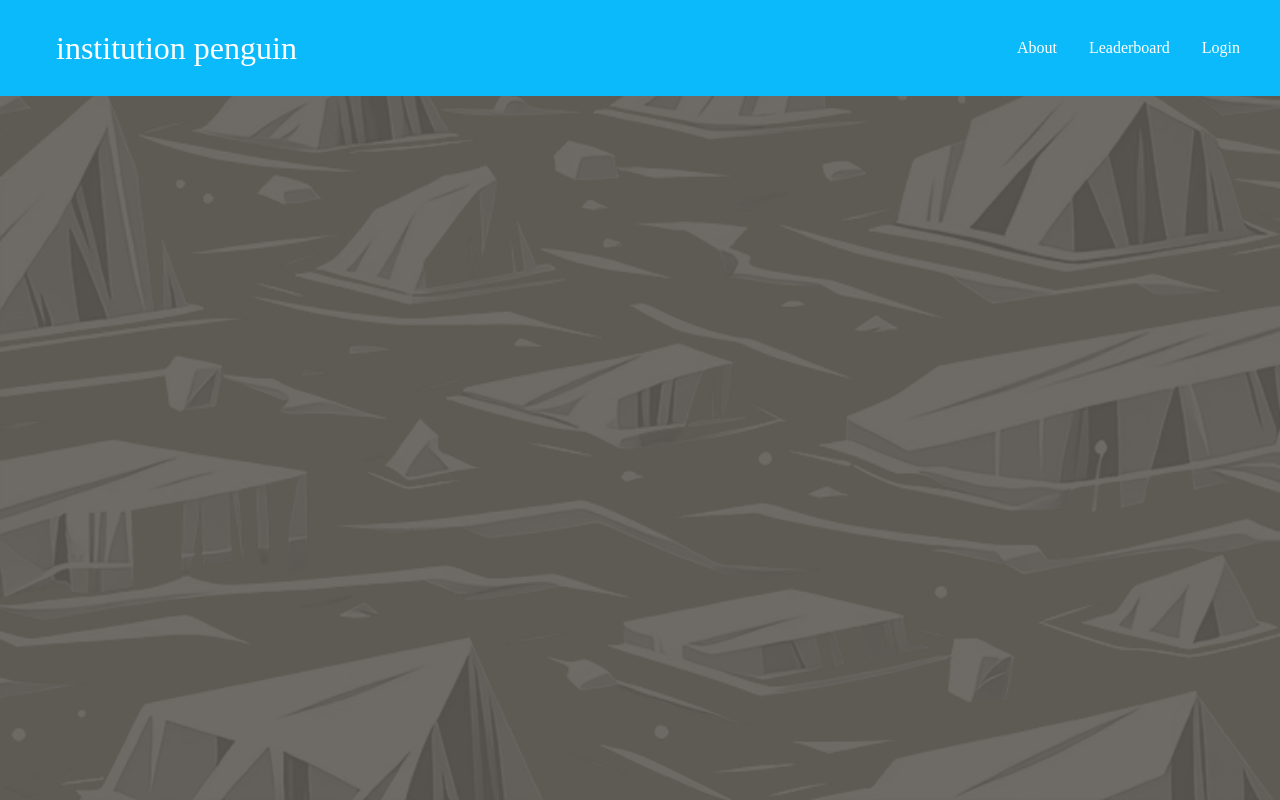
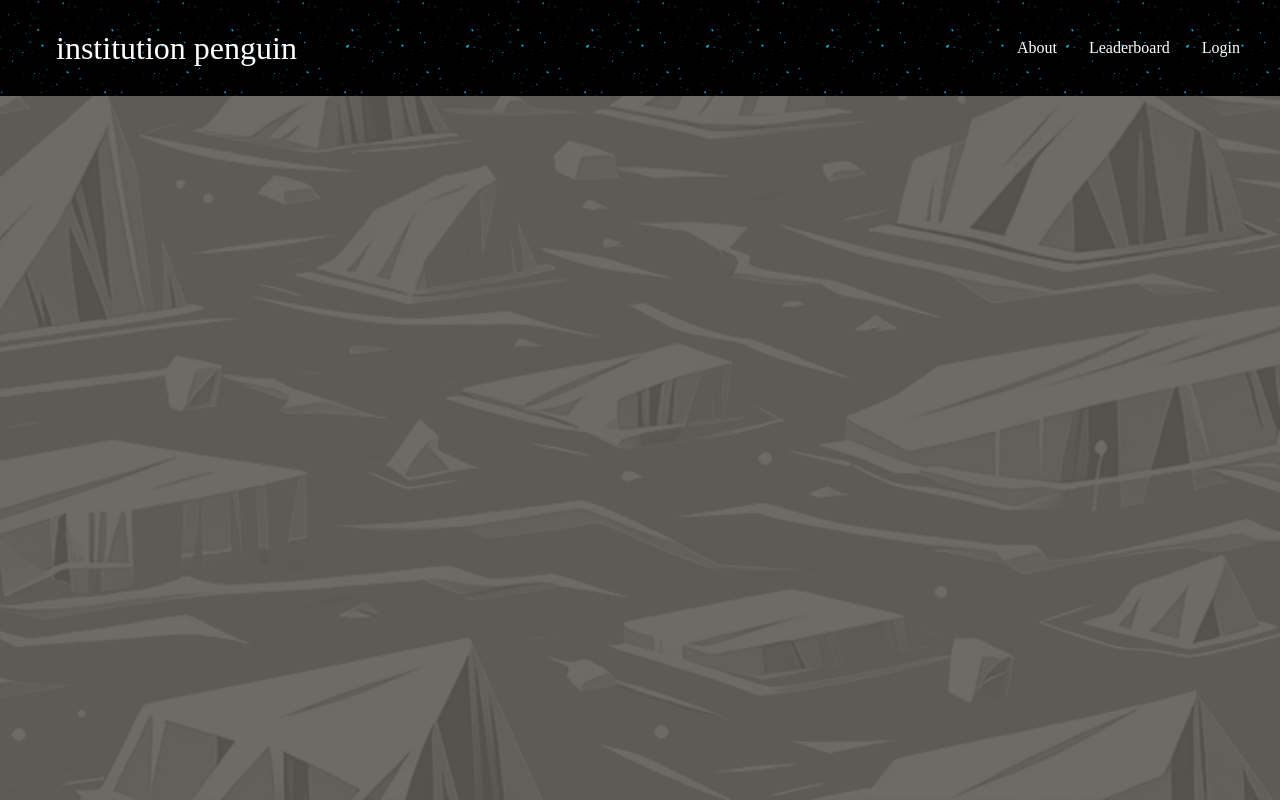
Before and after one commit to meyersa/institution-penguin, a Next.js app: page /components/Header in a window 1280 px wide. Built offline with nearby package versions, Linux system fonts and the light colour scheme; a web font is replaced by a local one.

Commit message:
Header csv

```diff
--- a/pages/components/Footer/index.js
+++ b/pages/components/Footer/index.js
@@ -11,6 +11,7 @@ export default function Header() {
         <Link className={styles.inside} href="/about">About</Link>
         <Link className={styles.inside} href="/leaderboard">Leaderboard</Link>
         <Link className={styles.inside} href="/login">Login</Link>
+        <a className={styles.inside}>Images provided by Dalle 3 and Freepik</a>
       </div>
     </div>
   );
--- a/pages/components/Header/header.module.css
+++ b/pages/components/Header/header.module.css
@@ -8,6 +8,9 @@
   background-color: rgb(10, 186, 250);
   align-items: center;
   justify-content: space-between;
+  background-image: url('/images/snow.svg');
+  background-position: center;
+  background-size: contain;
 
 }
 
@@ -56,6 +59,7 @@
     left: 3em;
 
   }
+
   .headerbar {
     padding: 1.5em 0 1.5em 0;
 
```
Also changed, not shown: public/images/snow.svg (added). Lines whose indentation alone changed are shown as unchanged.
